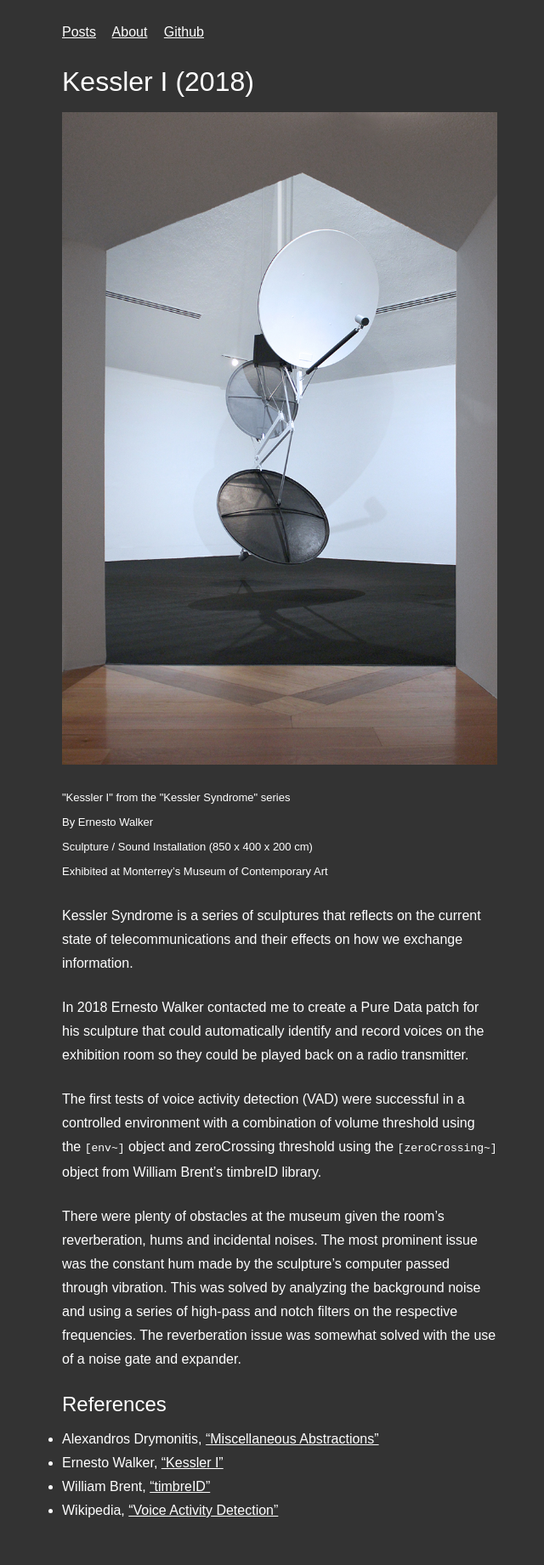
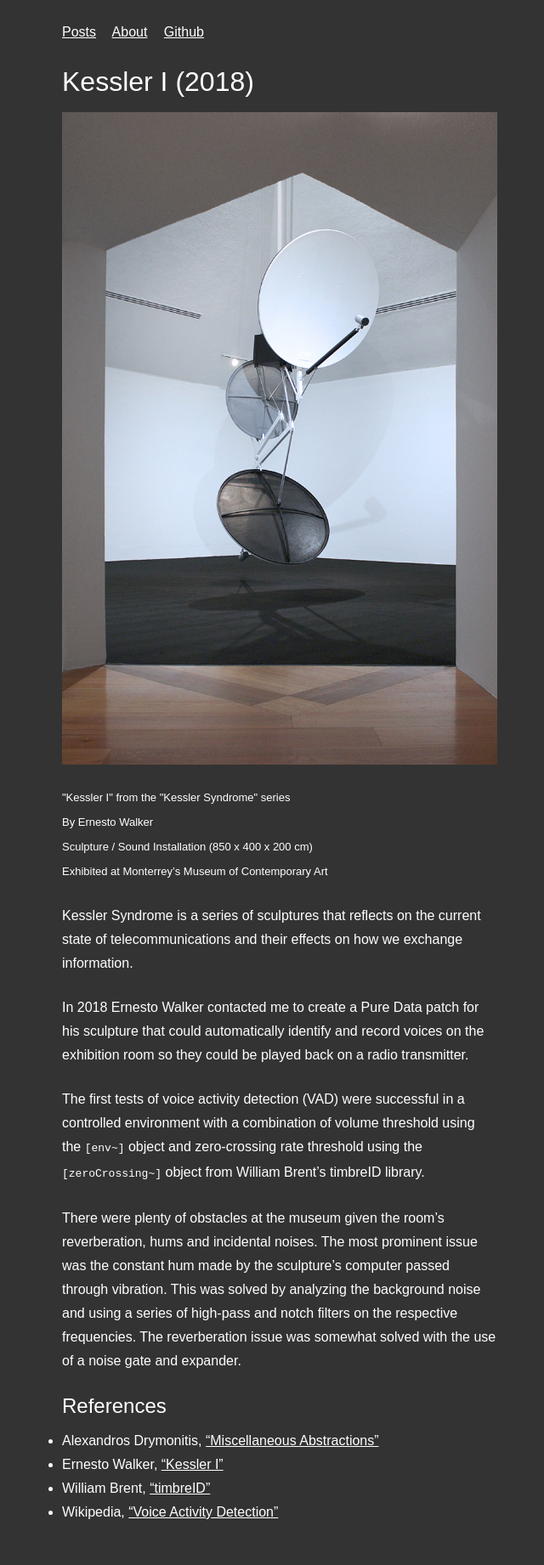
Before and after one commit to MikeMorenoAudio/mikemorenoaudio.github.io, a Jekyll site: the page built from _posts/2019-08-06-sound-installation-–-kessler-i.md, in a window 1280 px wide. Shown: the whole page at 85% size, without its empty margins (311-951 px from the left). Built offline with Jekyll 4.4.1, drawn with Linux system fonts in a browser that asks for light colours; nearby versions of some CDN libraries; some web fonts are replaced.

Commit message:
Update 2019-08-06-sound-installation-–-kessler-i.md

```diff
--- a/_posts/2019-08-06-sound-installation-–-kessler-i.md
+++ b/_posts/2019-08-06-sound-installation-–-kessler-i.md
@@ -17,7 +17,7 @@ Kessler Syndrome is a series of sculptures that reflects on the current state of
 
 In 2018 Ernesto Walker contacted me to create a Pure Data patch for his sculpture that could automatically identify and record voices on the exhibition room so they could be played back on a radio transmitter.
 
-The first tests of voice activity detection (VAD) were successful in a controlled environment with a combination of volume threshold using the `[env~]` object and zeroCrossing threshold using the `[zeroCrossing~]` object from William Brent’s timbreID library.
+The first tests of voice activity detection (VAD) were successful in a controlled environment with a combination of volume threshold using the `[env~]` object and zero-crossing rate threshold using the `[zeroCrossing~]` object from William Brent’s timbreID library.
 
 There were plenty of obstacles at the museum given the room’s reverberation, hums and incidental noises. The most prominent issue was the constant hum made by the sculpture’s computer passed through vibration. This was solved by analyzing the background noise and using a series of high-pass and notch filters on the respective frequencies. The reverberation issue was somewhat solved with the use of a noise gate and expander.
 
```
